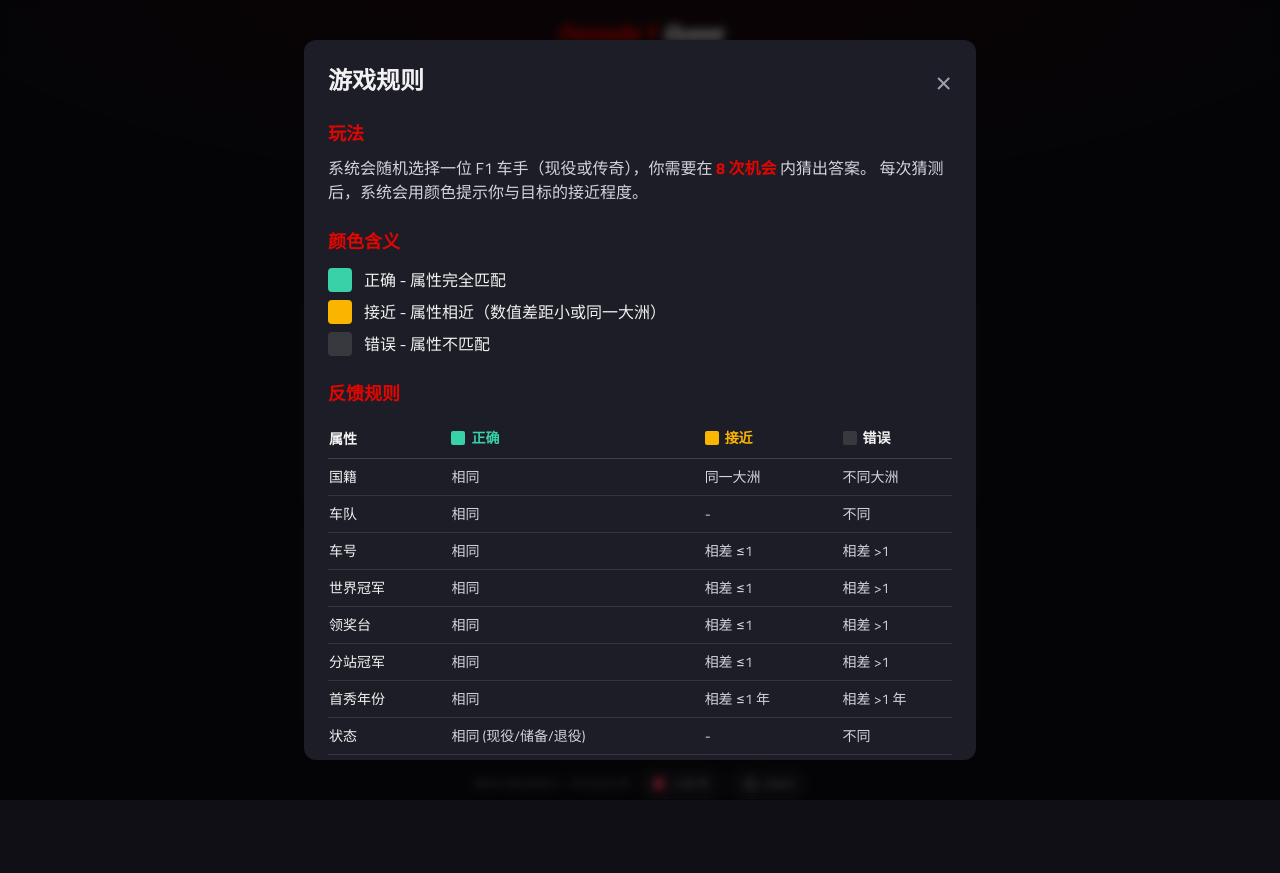
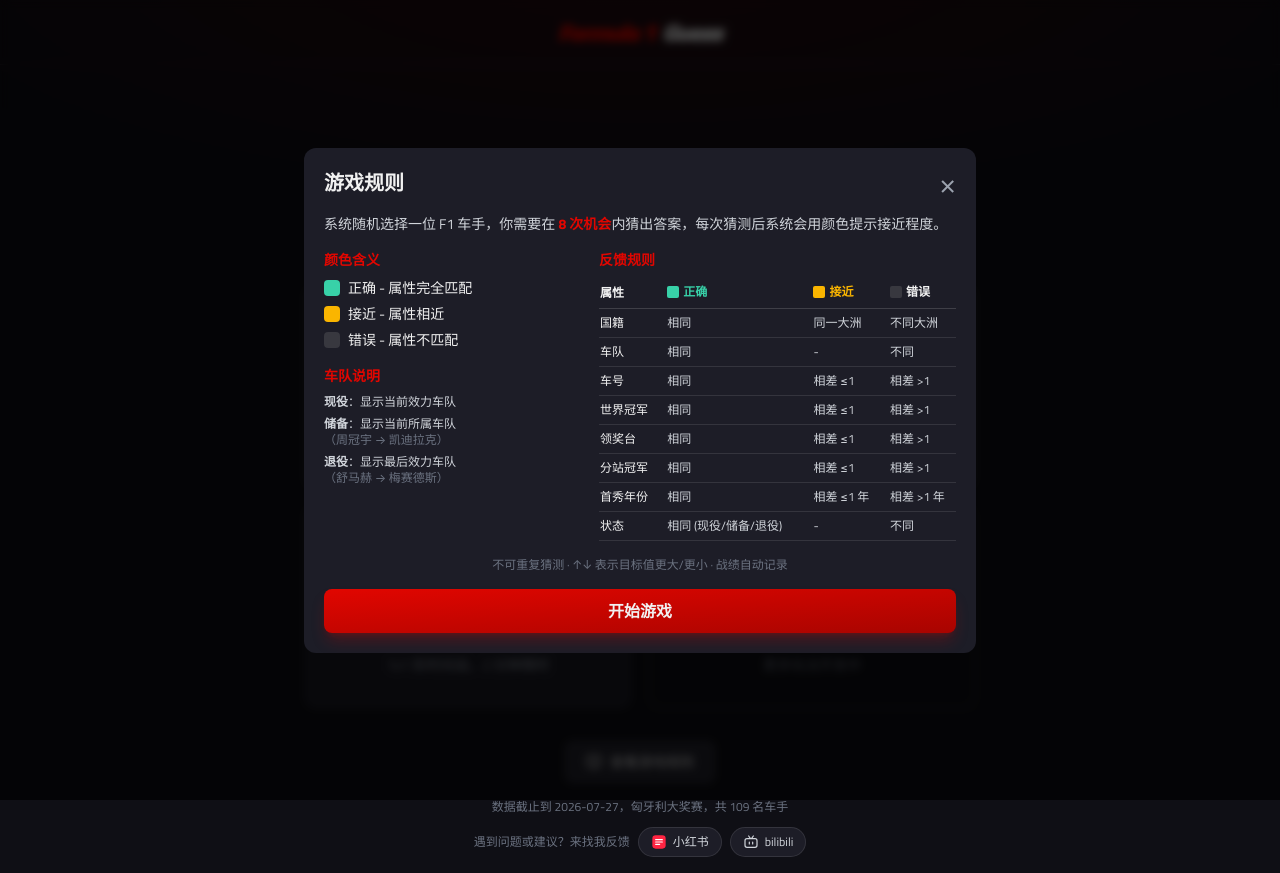
Before and after one commit to rayyyy122/F1-Guess-Game, a React (Vite) app in the folder f1-guess/: page / in a window 1280 px wide. Before the commit the page ends 815 px from the top, so only its background shows below. Built offline with nearby package versions, Linux system fonts and the light colour scheme.

Commit message:
feat: 规则弹窗紧凑化 + 首页增加规则入口
- 弹窗改双栏排版：左栏颜色含义/车队说明，右栏反馈规则表
- 压缩字号与间距，提示合并为一行，一屏展示无需滚动
- 首页卡片下方新增「查看游戏规则」按钮

```diff
--- a/f1-guess/src/components/HelpModal/HelpModal.tsx
+++ b/f1-guess/src/components/HelpModal/HelpModal.tsx
@@ -35,11 +35,11 @@
       onClick={onClose}
     >
       <div
-        className="bg-f1-card rounded-xl p-6 max-w-2xl w-full max-h-[90vh] overflow-y-auto modal-panel"
+        className="bg-f1-card rounded-xl p-5 max-w-2xl w-full max-h-[90vh] overflow-y-auto modal-panel"
         onClick={(e) => e.stopPropagation()}
       >
-        <div className="flex justify-between items-center mb-6">
-          <h2 className="text-2xl font-bold">游戏规则</h2>
+        <div className="flex justify-between items-center mb-4">
+          <h2 className="text-xl font-bold">游戏规则</h2>
           <button
             onClick={onClose}
             className="text-gray-400 hover:text-white text-3xl leading-none"
@@ -48,55 +48,69 @@
           </button>
         </div>
 
-        <div className="space-y-6">
+        <p className="text-sm text-gray-300 mb-4">
+          系统随机选择一位 F1 车手，你需要在 <strong className="text-f1-red">8 次机会</strong>内猜出答案，每次猜测后系统会用颜色提示接近程度。
+        </p>
+
+        <div className="grid sm:grid-cols-[1fr_1.4fr] gap-5">
+          {/* 左栏：颜色含义 + 车队说明 */}
+          <div className="space-y-4">
             <section>
-            <h3 className="text-lg font-bold mb-2 text-f1-red">玩法</h3>
-            <p className="text-gray-300">
-              系统会随机选择一位 F1 车手（现役或传奇），你需要在 <strong className="text-f1-red">8 次机会</strong> 内猜出答案。
-              每次猜测后，系统会用颜色提示你与目标的接近程度。
-            </p>
-          </section>
-
-          <section>
-            <h3 className="text-lg font-bold mb-3 text-f1-red">颜色含义</h3>
-            <div className="space-y-2">
-              <div className="flex items-center gap-3">
-                <span className="w-6 h-6 rounded bg-f1-green" />
+              <h3 className="text-sm font-bold mb-2 text-f1-red">颜色含义</h3>
+              <div className="space-y-1.5 text-sm">
+                <div className="flex items-center gap-2">
+                  <span className="w-4 h-4 rounded bg-f1-green shrink-0" />
                   <span>正确 - 属性完全匹配</span>
                 </div>
-              <div className="flex items-center gap-3">
-                <span className="w-6 h-6 rounded bg-f1-yellow" />
-                <span>接近 - 属性相近（数值差距小或同一大洲）</span>
+                <div className="flex items-center gap-2">
+                  <span className="w-4 h-4 rounded bg-f1-yellow shrink-0" />
+                  <span>接近 - 属性相近</span>
                 </div>
-              <div className="flex items-center gap-3">
-                <span className="w-6 h-6 rounded bg-f1-gray" />
+                <div className="flex items-center gap-2">
+                  <span className="w-4 h-4 rounded bg-f1-gray shrink-0" />
                   <span>错误 - 属性不匹配</span>
                 </div>
               </div>
             </section>
 
             <section>
-            <h3 className="text-lg font-bold mb-3 text-f1-red">反馈规则</h3>
-            <div className="overflow-x-auto">
-              <table className="w-full text-sm">
+              <h3 className="text-sm font-bold mb-2 text-f1-red">车队说明</h3>
+              <ul className="space-y-1.5 text-xs text-gray-300">
+                <li><strong>现役</strong>：显示当前效力车队</li>
+                <li>
+                  <strong>储备</strong>：显示当前所属车队
+                  <span className="text-gray-500">（周冠宇 → 凯迪拉克）</span>
+                </li>
+                <li>
+                  <strong>退役</strong>：显示最后效力车队
+                  <span className="text-gray-500">（舒马赫 → 梅赛德斯）</span>
+                </li>
+              </ul>
+            </section>
+          </div>
+
+          {/* 右栏：反馈规则表 */}
+          <section>
+            <h3 className="text-sm font-bold mb-2 text-f1-red">反馈规则</h3>
+            <table className="w-full text-xs">
               <thead>
                 <tr className="border-b border-white/15">
-                    <th className="text-left py-2 pr-4">属性</th>
-                    <th className="text-left py-2 pr-4">
-                      <span className="inline-flex items-center gap-1.5 text-f1-green">
-                        <span className="w-3.5 h-3.5 rounded-sm bg-f1-green" />
+                  <th className="text-left py-1.5 pr-2">属性</th>
+                  <th className="text-left py-1.5 pr-2">
+                    <span className="inline-flex items-center gap-1 text-f1-green">
+                      <span className="w-3 h-3 rounded-sm bg-f1-green" />
                       正确
                     </span>
                   </th>
-                    <th className="text-left py-2 pr-4">
-                      <span className="inline-flex items-center gap-1.5 text-f1-yellow">
-                        <span className="w-3.5 h-3.5 rounded-sm bg-f1-yellow" />
+                  <th className="text-left py-1.5 pr-2">
+                    <span className="inline-flex items-center gap-1 text-f1-yellow">
+                      <span className="w-3 h-3 rounded-sm bg-f1-yellow" />
                       接近
                     </span>
                   </th>
-                    <th className="text-left py-2">
-                      <span className="inline-flex items-center gap-1.5">
-                        <span className="w-3.5 h-3.5 rounded-sm bg-f1-gray" />
+                  <th className="text-left py-1.5">
+                    <span className="inline-flex items-center gap-1">
+                      <span className="w-3 h-3 rounded-sm bg-f1-gray" />
                       错误
                     </span>
                   </th>
@@ -105,49 +119,24 @@
               <tbody>
                 {rules.map((rule) => (
                   <tr key={rule.label} className="border-b border-white/10">
-                      <td className="py-2 pr-4 font-medium">{rule.label}</td>
-                      <td className="py-2 pr-4 text-gray-300">{rule.correct}</td>
-                      <td className="py-2 pr-4 text-gray-300">{rule.close}</td>
-                      <td className="py-2 text-gray-300">{rule.wrong}</td>
+                    <td className="py-1.5 pr-2 font-medium">{rule.label}</td>
+                    <td className="py-1.5 pr-2 text-gray-300">{rule.correct}</td>
+                    <td className="py-1.5 pr-2 text-gray-300">{rule.close}</td>
+                    <td className="py-1.5 text-gray-300">{rule.wrong}</td>
                   </tr>
                 ))}
               </tbody>
             </table>
-            </div>
-          </section>
-
-          <section>
-            <h3 className="text-lg font-bold mb-2 text-f1-red">提示</h3>
-            <ul className="list-disc list-inside space-y-1 text-gray-300">
-              <li>最多可以猜 8 次，猜对即获胜</li>
-              <li>不能重复猜测同一位车手</li>
-              <li>数值旁的 ↑ ↓ 表示目标值比你猜的更大或更小</li>
-              <li>连胜纪录和最佳成绩会被记录</li>
-              <li>点击"新游戏"可以随时开始下一局</li>
-            </ul>
-          </section>
-
-          <section>
-            <h3 className="text-lg font-bold mb-2 text-f1-red">车队说明</h3>
-            <ul className="list-disc list-inside space-y-1 text-gray-300">
-              <li>
-                <strong>现役车手</strong>：显示当前效力车队
-              </li>
-              <li>
-                <strong>储备车手</strong>：显示当前所属车队
-                <span className="text-gray-400 text-sm">（如周冠宇现为凯迪拉克储备，显示凯迪拉克）</span>
-              </li>
-              <li>
-                <strong>退役车手</strong>：显示最后效力车队
-                <span className="text-gray-400 text-sm">（如舒马赫显示梅赛德斯，而非法拉利）</span>
-              </li>
-            </ul>
           </section>
         </div>
 
+        <p className="mt-4 text-xs text-gray-500 text-center">
+          不可重复猜测 · ↑↓ 表示目标值更大/更小 · 战绩自动记录
+        </p>
+
         <button
           onClick={onClose}
-          className="w-full mt-6 py-3 bg-f1-red hover:bg-red-700 rounded-lg font-medium transition-colors"
+          className="w-full mt-4 py-2.5 btn-primary"
         >
           开始游戏
         </button>
--- a/f1-guess/src/pages/HomePage.tsx
+++ b/f1-guess/src/pages/HomePage.tsx
@@ -1,6 +1,6 @@
 import { useState, useEffect, useCallback } from 'react'
 import { Link } from 'react-router-dom'
-import { Gamepad2, Swords, Zap, Sparkles } from 'lucide-react'
+import { Gamepad2, Swords, Zap, Sparkles, BookOpen } from 'lucide-react'
 import { drivers, easyDrivers } from '../utils/drivers'
 import { Logo } from '../components/Logo'
 import { Footer } from '../components/Footer'
@@ -32,7 +32,7 @@
       <main className="flex-1 flex items-start justify-center px-4 pt-20 sm:pt-28">
         <div className="max-w-2xl w-full text-center">
           <h1 className="text-4xl font-black italic tracking-tight mb-3">F1 车手猜谜游戏</h1>
-          <p className="text-gray-400 mb-12">选择游戏模式开始挑战</p>
+          <p className="text-gray-400 mb-8">选择游戏模式开始挑战</p>
 
           <div className="grid grid-cols-1 sm:grid-cols-2 gap-4">
             <Link
@@ -78,6 +78,14 @@
               <p className="text-sm">更多玩法开发中</p>
             </div>
           </div>
+
+          <button
+            onClick={() => setIsHelpOpen(true)}
+            className="mt-8 inline-flex items-center gap-2 px-5 py-2.5 btn-secondary text-sm"
+          >
+            <BookOpen size={16} />
+            查看游戏规则
+          </button>
         </div>
       </main>
 
```
Lines whose indentation alone changed are shown as unchanged.
